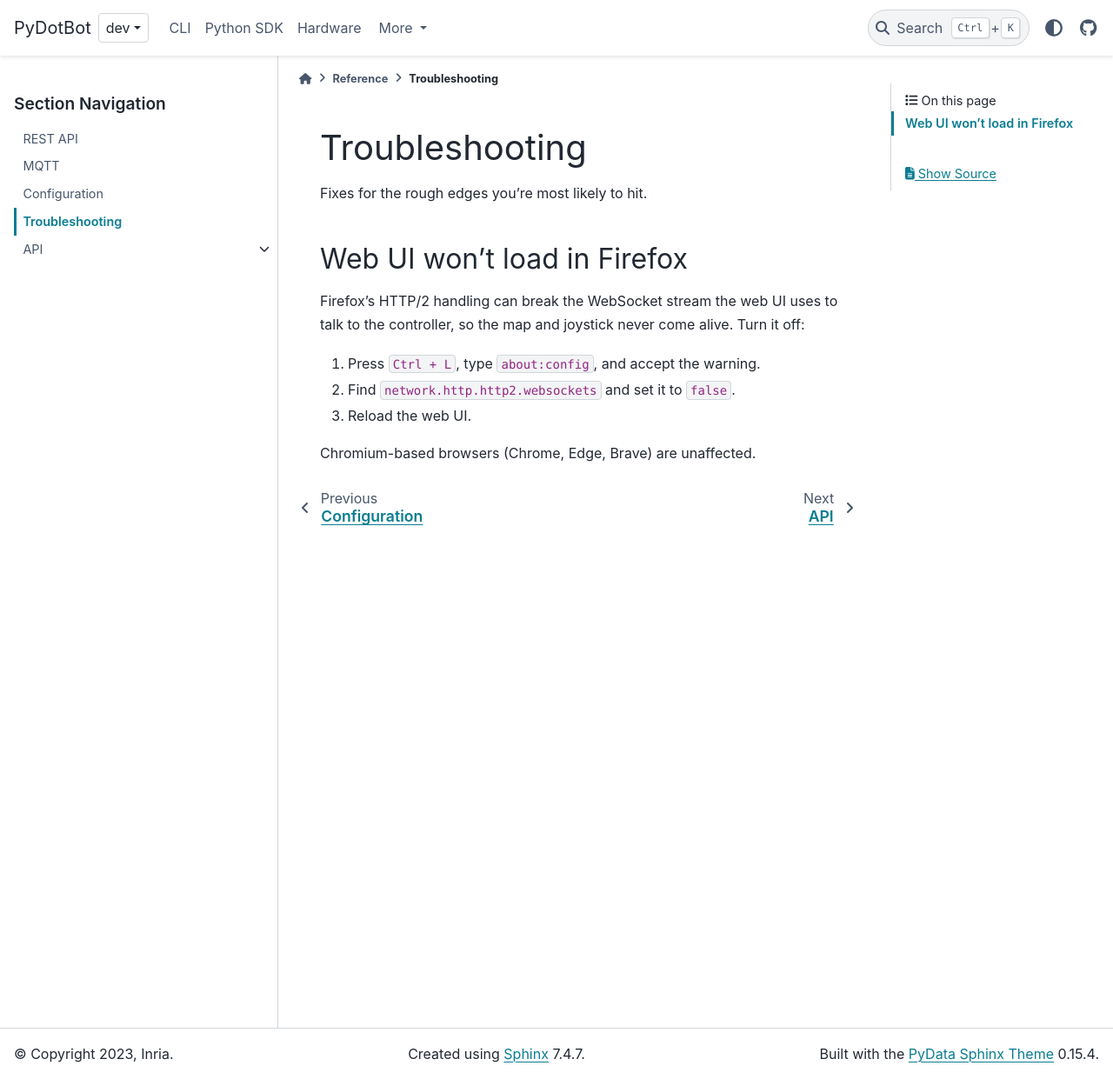
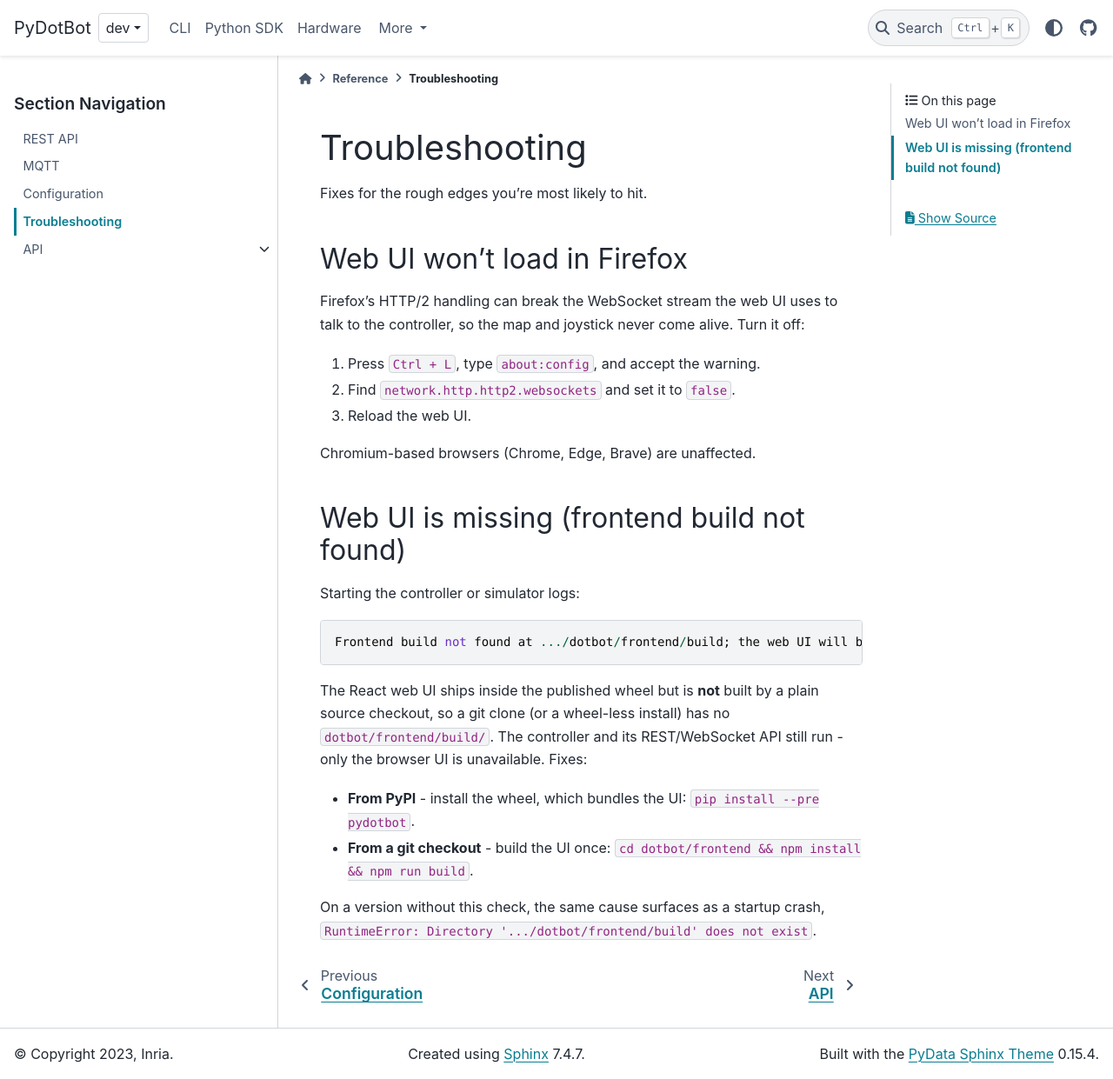
Before and after one commit to DotBots/PyDotBot, a Sphinx documentation site: the page built from doc/reference/troubleshooting.md, in a window 1280 px wide and 1241 px high. Shown: the whole window at 87% size. Built offline with Sphinx 7.4.7 and the PyData theme 0.15.4, drawn with Linux system fonts in a browser that asks for light colours.

Commit message:
doc: add a troubleshooting entry for a missing frontend build
AI-assisted: Claude Opus 4.8

````diff
--- a/doc/reference/troubleshooting.md
+++ b/doc/reference/troubleshooting.md
@@ -12,3 +12,22 @@ to the controller, so the map and joystick never come alive. Turn it off:
 3. Reload the web UI.
 
 Chromium-based browsers (Chrome, Edge, Brave) are unaffected.
+
+## Web UI is missing (frontend build not found)
+
+Starting the controller or simulator logs:
+
+```
+Frontend build not found at .../dotbot/frontend/build; the web UI will be unavailable.
+```
+
+The React web UI ships inside the published wheel but is **not** built by a
+plain source checkout, so a git clone (or a wheel-less install) has no
+`dotbot/frontend/build/`. The controller and its REST/WebSocket API still run -
+only the browser UI is unavailable. Fixes:
+
+- **From PyPI** - install the wheel, which bundles the UI: `pip install --pre pydotbot`.
+- **From a git checkout** - build the UI once: `cd dotbot/frontend && npm install && npm run build`.
+
+On a version without this check, the same cause surfaces as a startup crash,
+`RuntimeError: Directory '.../dotbot/frontend/build' does not exist`.
````
